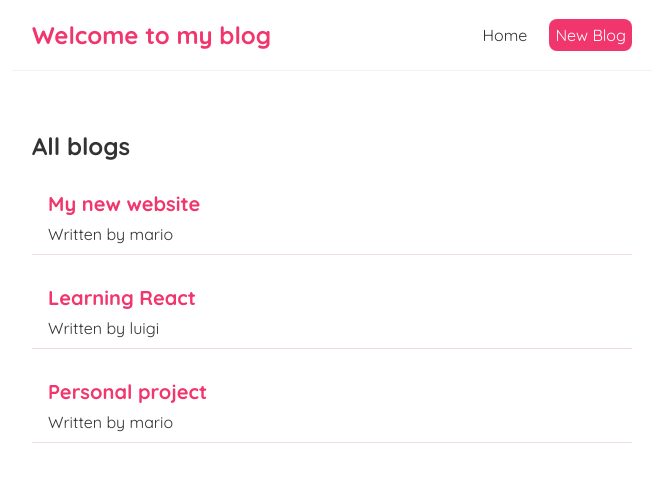
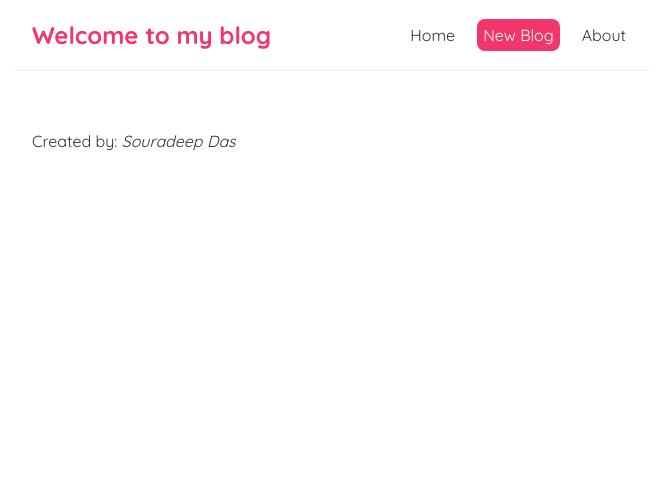
Before and after one commit to SouradeepD23/my-blog, a React (Create React App) app: page /about in a window 1280 px wide. Shown: the top 482 px of the page, without its empty margins (308-971 px from the left). Built offline with nearby package versions, Linux system fonts and the light colour scheme; data requests are answered from the project's data file.

Commit message:
React Router, Router Links, useEffect cleanup

```diff
--- a/package.json
+++ b/package.json
@@ -8,6 +8,7 @@
     "@testing-library/user-event": "^12.6.0",
     "react": "^17.0.1",
     "react-dom": "^17.0.1",
+    "react-router-dom": "^5.2.0",
     "react-scripts": "4.0.1",
     "web-vitals": "^0.2.4"
   },
--- /dev/null
+++ b/src/About.js
@@ -0,0 +1,9 @@
+const About = () => {
+    return (
+        <div>
+            <p>Created by: <em>Souradeep Das</em></p>
+        </div>
+    );
+}
+
+export default About;
--- a/src/App.js
+++ b/src/App.js
@@ -1,25 +1,40 @@
 import './Navbar';
 import Navbar from './Navbar';
 import Home from './Home';
+import About from './About';
 // import Example from './Example';
 // import EventHandling from './EventHandling';
 // import States from './States';
 // import ListOutput from './ListOutput';
 // import UseEffect from './UseEffect';
+import {BrowserRouter as Router, Route, Switch} from 'react-router-dom';
+import NewBlog from './NewBlog';
 
 function App() {
   return (
-    <div className="App">
+    <Router>
+      <div className="App">
       <Navbar></Navbar>
       <div className="content">
-        <Home />
+        <Switch>
+          <Route exact path="/">
+            <Home />
+          </Route>
+          <Route exact path="/create">
+            <NewBlog />
+          </Route>
+          <Route path="/about">
+            <About />
+          </Route>
+        </Switch>
         {/* <ListOutput></ListOutput> */}
         {/* <UseEffect></UseEffect> */}
       </div>
       {/* <Example></Example> */}
       {/* <EventHandling></EventHandling> */}
       {/* <States></States> */}
-    </div>
+      </div>
+    </Router>
   );
 }
 
--- a/src/Home.js
+++ b/src/Home.js
@@ -1,31 +1,37 @@
-import { useEffect, useState } from 'react';
+// import { useEffect, useState } from 'react';
 import BlogList from './BlogList';
+import useFetch from './useFetch';
 
 const Home = () => {
-    const [blogs, setBlog] = useState(null);
-    const [isLoading, setIsLoading] = useState(true);
-    const [error, setError] = useState(null);
 
-    useEffect(() => {
-        fetch('http://localhost:8000/blogs')
-            .then(res => {
-                if(!res.ok){
-                    throw Error('could not fetch valid data'); //throw error for such a case where invalid data is returned as a responsde
-                }
-                return res.json();
-            })
-            .then(data => {
-                // console.log(data);
-                setBlog(data);
-                setIsLoading(false);
-                setError(null);
-            })
-            .catch(err => {                   //catch basically used for connection errors
-                // console.log(err.message);
-                setError(err.message);
-                setIsLoading(false);
-            })
-    }, []);
+    const url = 'http://localhost:8000/blogs';
+
+    // const [blogs, setBlog] = useState(null);
+    // const [isLoading, setIsLoading] = useState(true);
+    // const [error, setError] = useState(null);
+
+    // useEffect(() => {
+    //     fetch(url)
+    //         .then(res => {
+    //             if(!res.ok){
+    //                 throw Error('could not fetch valid data'); //throw error for such a case where invalid data is returned as a responsde
+    //             }
+    //             return res.json();
+    //         })
+    //         .then(data => {
+    //             // console.log(data);
+    //             setBlog(data);
+    //             setIsLoading(false);
+    //             setError(null);
+    //         })
+    //         .catch(err => {                   //catch basically used for connection errors
+    //             // console.log(err.message);
+    //             setError(err.message);
+    //             setIsLoading(false);
+    //         })
+    // }, []);
+
+    const {data: blogs, isLoading, error} = useFetch(url);
 
     return (
         <div className="home">
--- a/src/Navbar.js
+++ b/src/Navbar.js
@@ -1,14 +1,17 @@
+import { Link } from 'react-router-dom';
+
 const Navbar = () => {
     return (
         <nav className="navbar">
             <h1>Welcome to my blog</h1>
             <div className="links">
-                <a href="/">Home</a>
-                <a href="/create" style={{
+                <Link to="/">Home</Link>
+                <Link to="/create" style={{
                     color: "white",
                     backgroundColor: "#f1356d",
                     borderRadius: '8px'
-                }}>New Blog</a>
+                }}>New Blog</Link>
+                <Link to="/about">About</Link>
             </div>
         </nav>
      );
--- /dev/null
+++ b/src/NewBlog.js
@@ -0,0 +1,9 @@
+const NewBlog = () => {
+    return (
+        <div>
+            <p>Create a new blog here</p>
+        </div>
+    );
+}
+
+export default NewBlog;
--- /dev/null
+++ b/src/useFetch.js
@@ -0,0 +1,51 @@
+//Custom hook to fetch data in general
+
+import { useState, useEffect } from 'react';
+
+const useFetch = (url) => {
+
+    const [data, setData] = useState(null);
+    const [isLoading, setIsLoading] = useState(true);
+    const [error, setError] = useState(null)
+
+    useEffect(() => {
+
+        const abortCont = new AbortController();                //AbortController object
+
+        setTimeout(() => {
+            fetch(url, {signal: abortCont.signal})                  //pass AbortController signal as option for fetch
+            .then(res => {
+                if(!res.ok){
+                    throw Error('could not fetch valid data'); //throw error for such a case where invalid data is returned as a responsde
+                }
+                // console.log(res);
+                return res.json();
+            })
+            .then(data => {
+                // console.log(data);
+                setData(data);
+                setIsLoading(false);
+                setError(null);
+            })
+            .catch(err => {                                  //catch basically used for connection errors
+                // console.log(err.message);
+                if(err.name === 'AbortError'){               //update states only if it is not an Abort error
+                    console.log('fetch aborted');
+                }
+                else{
+                    setError(err.message);
+                    setIsLoading(false);
+                }
+            });
+        }, 1000)
+
+         return () => {                                  //returning cleanup function for unmounting component
+            console.log('cleanup func');
+            abortCont.abort();
+        }
+    }, [url]);                                               //add url as useEffect dependency
+
+    return {data, isLoading, error};           //return states
+}
+
+export default useFetch;
```
Also changed, not shown: 2 other files (tests, documents, lock files or other folders).
